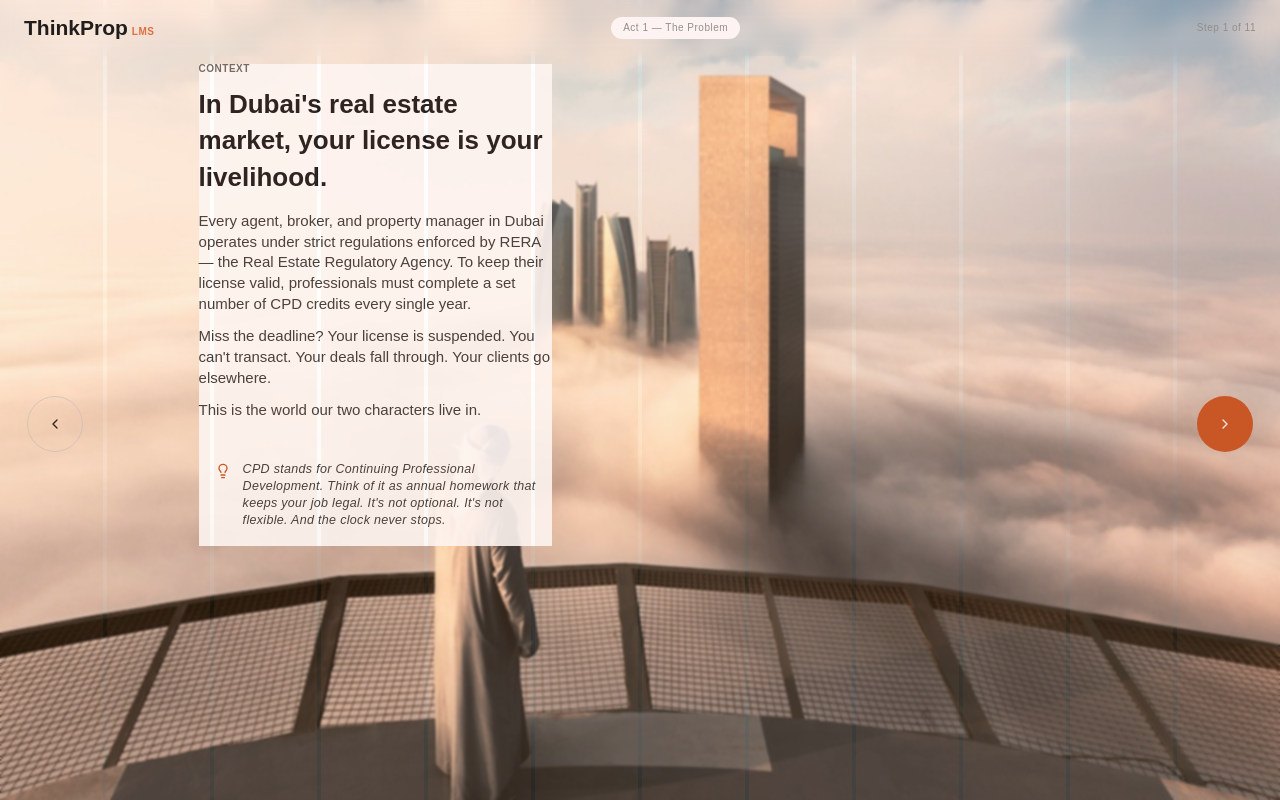
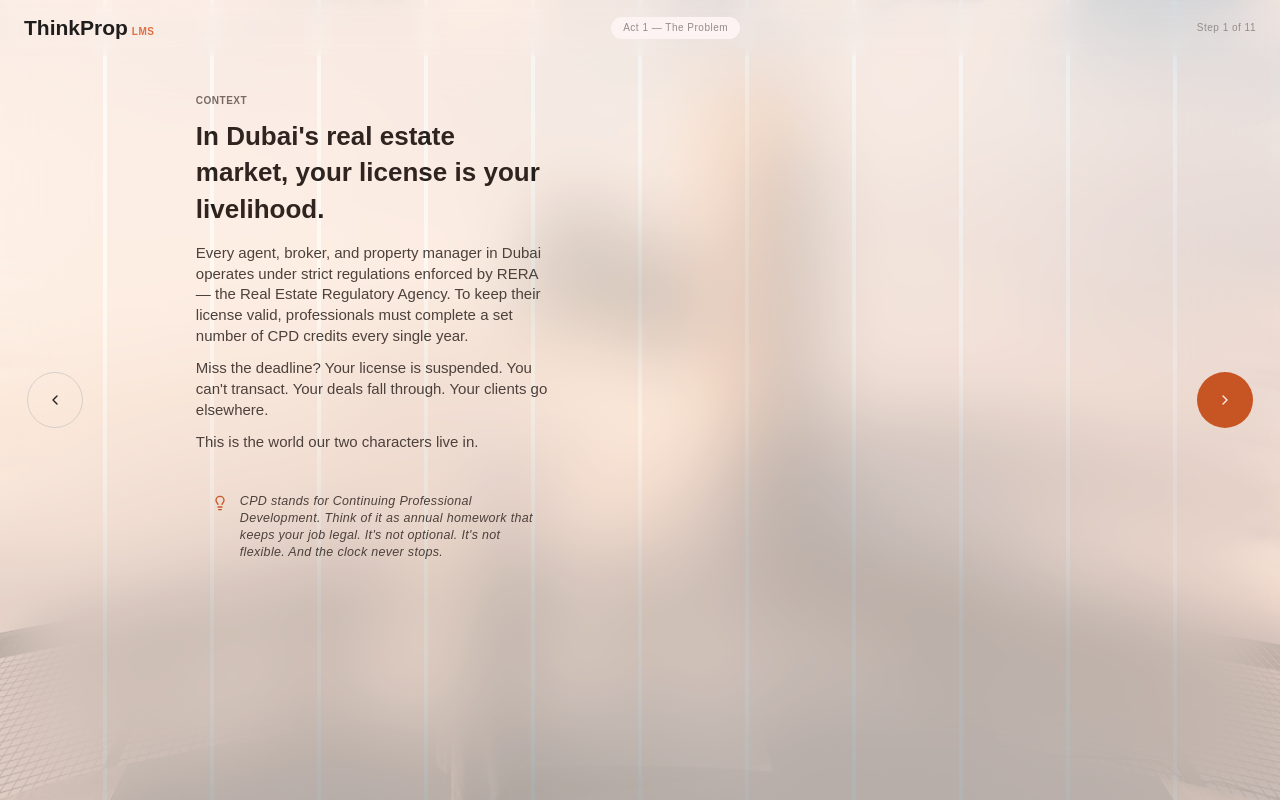
Before and after one commit to Gianeo/thinkprop, a Next.js app: page /story in a window 1280 px wide. Both pictures are taken after a click on the button "Begin the Story". Built offline with nearby package versions, Linux system fonts and the light colour scheme; a web font is replaced by a local one.

Commit message:
Storytelling 27/02/26

```diff
--- a/app/story/page.tsx
+++ b/app/story/page.tsx
@@ -341,9 +341,14 @@ export default function StoryPage() {
       totalSteps={STORY_STEPS.length}
       currentAct={currentAct}
       actLabel={actLabel}
-      onBack={() => setCurrentStepIndex(Math.max(0, currentStepIndex - 1))}
+      onBack={() =>
+        setCurrentStepIndex((prev) => {
+          if (prev <= 0) return -1
+          return prev - 1
+        })
+      }
       onNext={handleContinue}
-      backgroundImage={currentStepIndex === 0 ? '/images/welcome6.jpg' : undefined}
+      backgroundImage={currentStepIndex >= 0 ? '/images/welcome6.jpg' : undefined}
     >
       <StoryStep
         key={currentStep.id}
--- a/components/story/StoryShell.tsx
+++ b/components/story/StoryShell.tsx
@@ -51,7 +51,7 @@ export default function StoryShell({
             className="pointer-events-none fixed inset-0 z-0 bg-cover bg-center"
             style={{ backgroundImage: `url('${backgroundImage}')` }}
           />
-          <div className="pointer-events-none fixed inset-0 z-0 bg-level-0/75 backdrop-blur-[1px]" />
+          <div className="pointer-events-none fixed inset-0 z-0 bg-white/60 backdrop-blur-2xl" />
         </>
       )}
       <div className="pointer-events-none fixed inset-0 z-20 hidden md:block">
@@ -61,7 +61,7 @@ export default function StoryShell({
           ))}
         </div>
       </div>
-      <div className="fixed left-0 right-0 top-0 z-[60] h-0.5 bg-transparent">
+      <div className="fixed left-0 right-0 top-0 z-60 h-0.5 bg-transparent">
         <div
           className="h-full bg-primary-base transition-all duration-500 ease-out"
           style={{ width: `${progress}%` }}
@@ -82,39 +82,45 @@ export default function StoryShell({
         </div>
       </header>
 
-      <main className="relative z-10 grid min-h-screen grid-cols-12 gap-1 px-1 pb-4 pt-16">
-        <div className="col-span-1 hidden items-center justify-center md:flex">
+      <main className="relative grid min-h-screen grid-cols-12 gap-1 py-24">
+        <div className="col-span-12 md:col-start-2 md:col-span-10">
+          {children}
+        </div>
+      </main>
+
+      <div className="pointer-events-none fixed inset-0 z-40 hidden md:block">
+        <div className="grid h-full w-full grid-cols-12 gap-1 px-1">
+          <div className="col-span-1 flex items-center justify-center">
             {currentStep >= 0 ? (
               <Button
                 variant="outline"
                 size="icon"
                 withIcon="only"
                 onClick={onBack}
-              className="h-14 w-14 rounded-full border-admin-border border-border shadow-card shadow-sm"
+                className="pointer-events-auto h-14 w-14 rounded-full border-admin-border border-border shadow-card shadow-sm"
               >
                 <ChevronLeft size={30} />
               </Button>
             ) : null}
           </div>
 
-        <div className="col-span-12 md:col-span-10">
-          {children}
-        </div>
+          <div className="col-span-10" />
 
-        <div className="col-span-1 hidden items-center justify-center md:flex">
+          <div className="col-span-1 flex items-center justify-center">
             {onNext ? (
               <Button
                 variant="default"
                 size="icon"
                 withIcon="only"
                 onClick={onNext}
-              className="h-14 w-14 rounded-full"
+                className="pointer-events-auto h-14 w-14 rounded-full"
               >
                 <ChevronRight size={30} />
               </Button>
             ) : null}
           </div>
-      </main>
+        </div>
+      </div>
     </div>
   )
 }
--- a/components/story/StoryStep.tsx
+++ b/components/story/StoryStep.tsx
@@ -56,7 +56,7 @@ function NarrativeBlock({
   const paragraphs = step.body.split('\n\n')
 
   return (
-    <div className='bg-white/90'>
+    <div className=''>
       <p className="type-title-upper mb-3">{step.stepLabel}</p>
 
       <h2 className="type-title mb-4">{step.headline}</h2>
```
Lines whose indentation alone changed are shown as unchanged.
